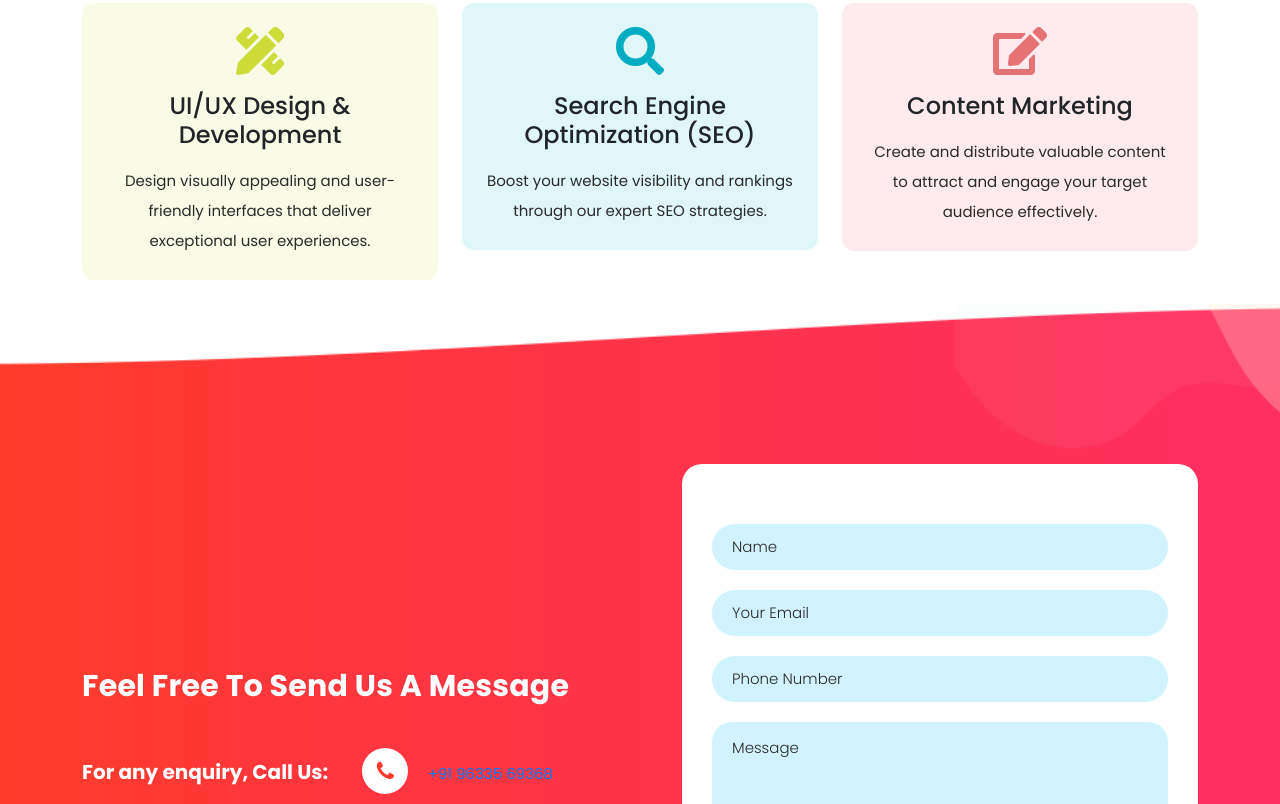
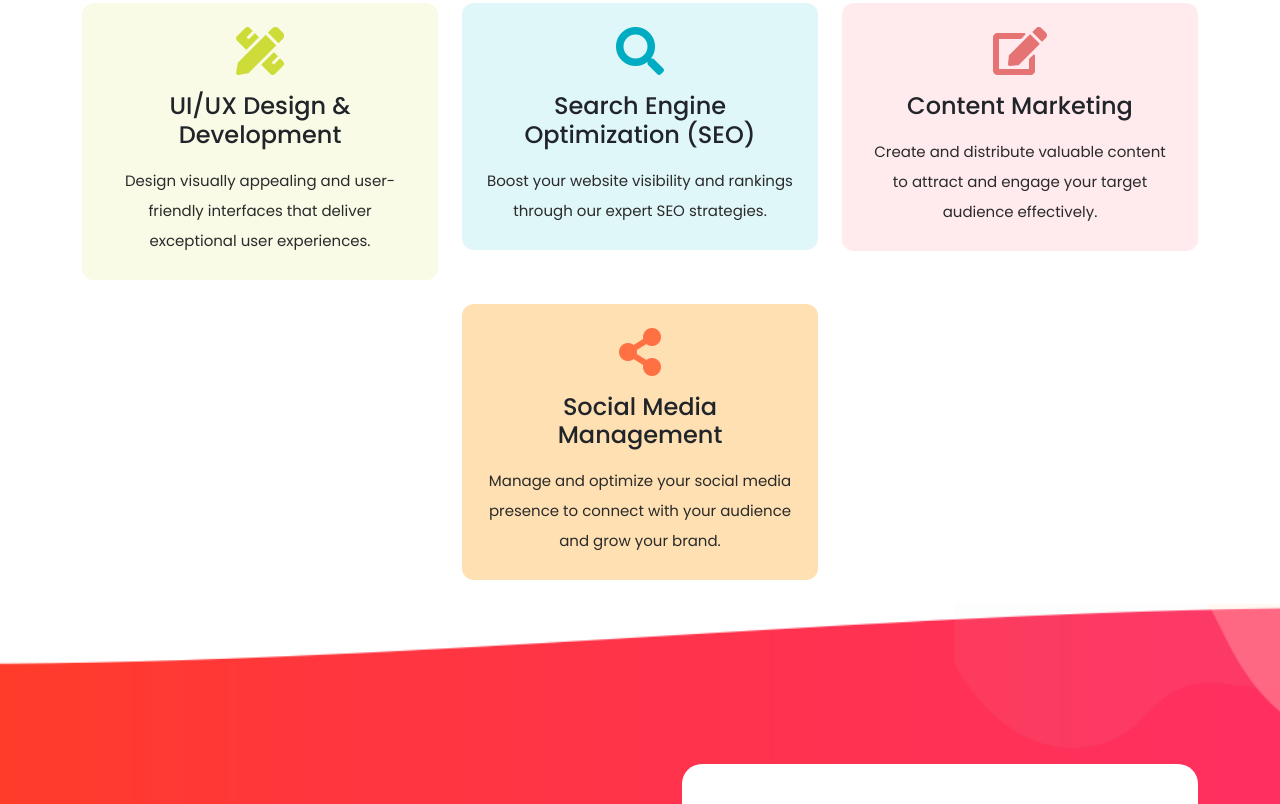
Before and after one commit to sangeethprakash/trivochi_fe, a plain HTML site: page index.html in a window 1280 px wide. Shown: the part 2146-2950 px from the top of the page. Drawn offline with Linux system fonts and the light colour scheme.

Commit message:
new card added

```diff
--- a/index.html
+++ b/index.html
@@ -322,7 +322,7 @@
             help your business thrive in the digital age.
           </p>
         </div>
-        <div class="row">
+        <div class="row justify-content-center">
           <!-- Custom Software Development -->
           <div class="col-lg-4 mb-4">
             <div
@@ -458,6 +458,29 @@
               <p>
                 Create and distribute valuable content to attract and engage
                 your target audience effectively.
+              </p>
+            </div>
+          </div>
+          <!-- Social Media Management -->
+          <div class="col-lg-4 mb-4 d-flex justify-content-center">
+            <div
+              class="card text-center p-4"
+              style="
+                background-color: #ffe0b2;
+                border: none;
+                border-radius: 12px;
+              "
+            >
+              <div class="icon mb-3">
+                <i
+                  class="fas fa-share-alt"
+                  style="font-size: 3rem; color: #ff7043"
+                ></i>
+              </div>
+              <h4 class="mb-3">Social Media Management</h4>
+              <p>
+                Manage and optimize your social media presence to connect with
+                your audience and grow your brand.
               </p>
             </div>
           </div>
```
